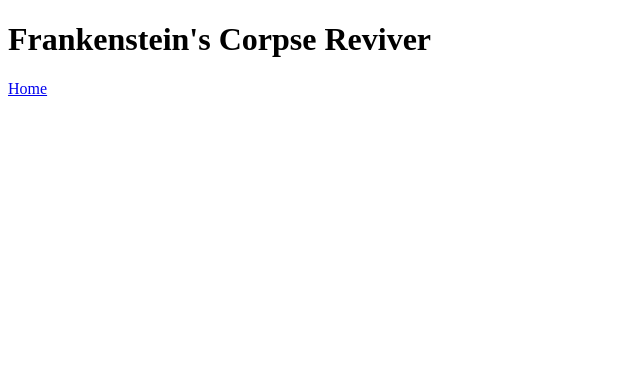
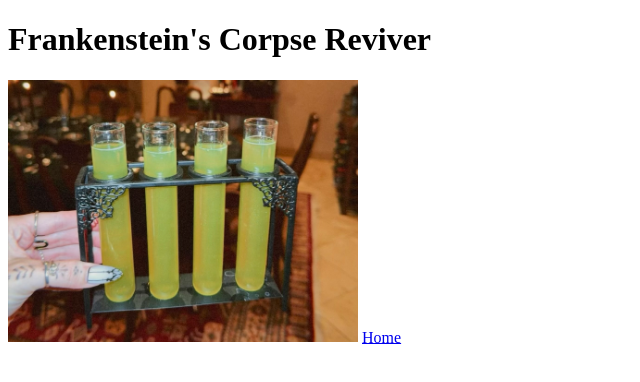
Before and after one commit to 123von123/odin-recipes, a plain HTML site: page recipes/frankensteins_corpse_reviver.html in a window 1280 px wide. Shown: the whole page, without its empty margins (0-640 px from the left). Drawn offline with Linux system fonts and the light colour scheme.

Commit message:
Add image to Corpse Reviver recipe

```diff
--- a/recipes/frankensteins_corpse_reviver.html
+++ b/recipes/frankensteins_corpse_reviver.html
@@ -7,6 +7,7 @@
 
     <body>
         <h1>Frankenstein's Corpse Reviver</h1>
+        <img src="../images/corpse_reviver.jpg" width="350" alt="Novelty test tubes filled with a green cocktail">
 
         <a href="../index.html">Home</a>
     </body>
```
Also changed, not shown: images/corpse_reviver.jpg (added).
